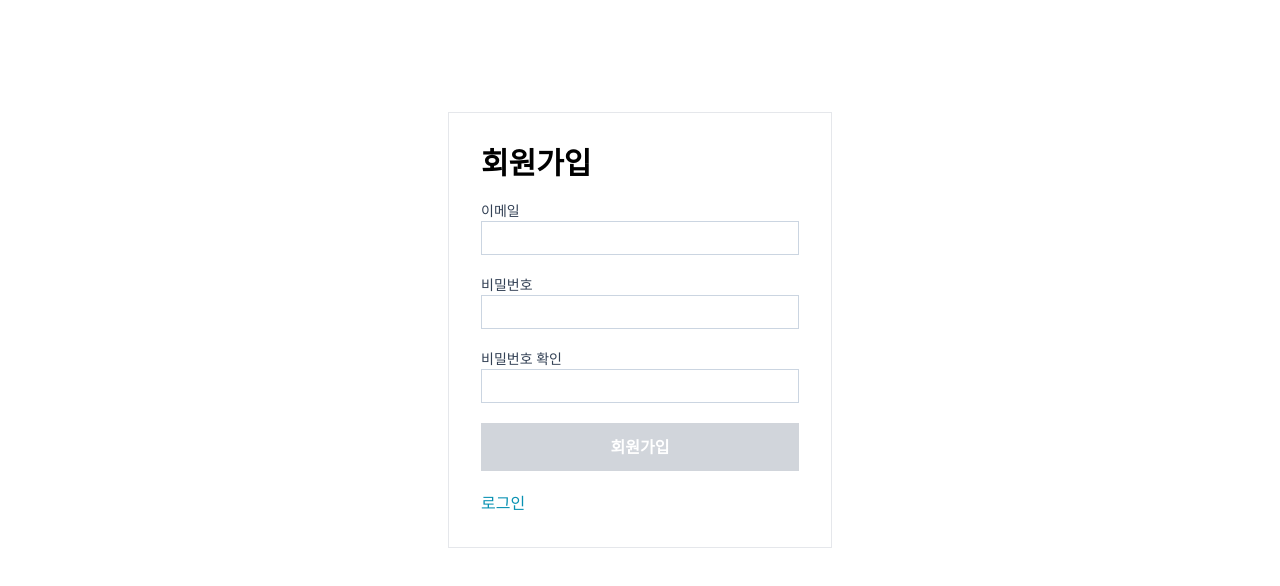
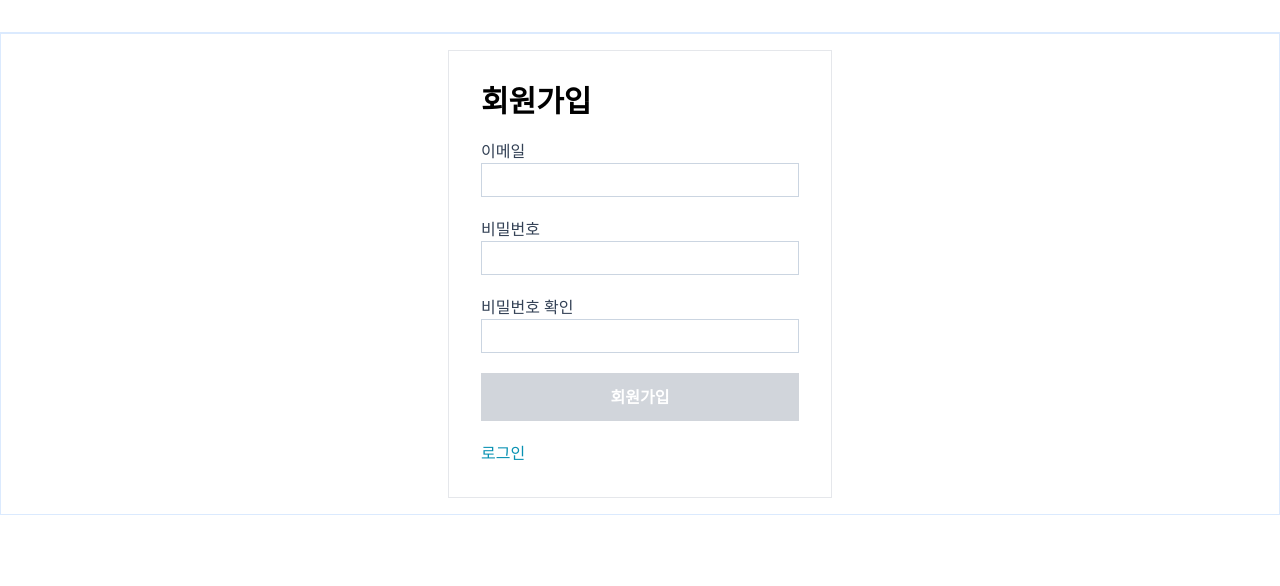
Before and after one commit to YongPilMoon/wanted-pre-onboarding-challenge-fe-1, a React (Vite) app: page /auth/signup in a window 1280 px wide. Shown: the top 586 px of the page. Built offline with nearby package versions, Linux system fonts and the light colour scheme.

Commit message:
feat: todo editor ui 구현

```diff
--- a/src/assets/todo/Todo.tsx
+++ /dev/null
@@ -1,7 +0,0 @@
-import TodoList from "./TodoList";
-
-function Todo() {
-  return <TodoList />;
-}
-
-export default Todo;
--- /dev/null
+++ b/src/features/todo/Todo.tsx
@@ -0,0 +1,18 @@
+import TodoEditor from "./TodoEditor";
+import TodoList from "./TodoList";
+
+function Todo() {
+  return (
+    <div className="flex flex-col gap-4">
+      <header>
+        <h1 className="text-3xl font-bold">Todos</h1>
+      </header>
+      <div className="grid grid-cols-2">
+        <TodoList />
+        <TodoEditor />
+      </div>
+    </div>
+  );
+}
+
+export default Todo;
--- /dev/null
+++ b/src/features/todo/TodoEditor.tsx
@@ -0,0 +1,26 @@
+import { TextArea, TextField } from "@/ui";
+import Button from "@/ui/Button";
+import { useForm } from "react-hook-form";
+
+type TodoEditorType = {
+  id?: string;
+};
+
+function TodoEditor({ id }: TodoEditorType) {
+  const { register } = useForm({
+    defaultValues: {
+      title: "",
+      content: "",
+    },
+  });
+
+  return (
+    <div className="grid grid-flow-row gap-4 border border-blue-100 p-4">
+      <TextField label="제목" placeholder="" />
+      <TextArea label="내용" />
+      <Button>{id ? "수정" : "작성"}</Button>
+    </div>
+  );
+}
+
+export default TodoEditor;
--- a/src/assets/todo/TodoList.tsx
+++ b/src/features/todo/TodoList.tsx
@@ -6,7 +6,7 @@ function TodoList() {
     select: ({ data }) => data,
   });
   console.log(todos);
-  return <div>todos</div>;
+  return <div className="border border-blue-100 p-4">todos</div>;
 }
 
 export default TodoList;
--- a/src/pages/Home.tsx
+++ b/src/pages/Home.tsx
@@ -1,4 +1,4 @@
-import Todo from "@/assets/todo/Todo";
+import Todo from "@/features/todo/Todo";
 
 function Home() {
   return (
--- a/src/ui/Header.tsx
+++ b/src/ui/Header.tsx
@@ -9,7 +9,7 @@ function Header() {
     resetAuth();
   };
   return (
-    <header className="p-4 flex justify-end">
+    <header className="p-4 flex justify-end border-b border-blue-100">
       {token && (
         <button className="p-2 bg-gray-300 text-xs" onClick={onButtonClick}>
           로그아웃
--- a/src/ui/Layout.tsx
+++ b/src/ui/Layout.tsx
@@ -5,7 +5,7 @@ function Layout() {
   return (
     <div>
       <Header />
-      <main className="container mx-auto p-20">
+      <main className="container mx-auto p-4 border border-blue-100">
         <Outlet />
       </main>
     </div>
--- /dev/null
+++ b/src/ui/TextArea.tsx
@@ -0,0 +1,19 @@
+import { ComponentProps } from "react";
+
+type TextAreaProps = {
+  label?: string;
+} & ComponentProps<"textarea">;
+
+const TextArea = ({ label }: TextAreaProps) => {
+  return (
+    <div>
+      <span className="font-medium text-slate-700 mb-1">{label}</span>
+      <textarea
+        className="border border-slate-300 placeholder-slate-400 w-full p-1"
+        rows={8}
+      />
+    </div>
+  );
+};
+
+export default TextArea;
--- a/src/ui/TextField.tsx
+++ b/src/ui/TextField.tsx
@@ -9,14 +9,12 @@ const TextInput = forwardRef<HTMLInputElement, TextInputProps>(
   ({ label, errorMessage, ...otherProps }, ref) => {
     return (
       <div>
-        <label className="block">
-          <span className="block text-sm font-medium text-slate-700">
-            {label}
-          </span>
+        <label>
+          <span className="font-medium text-slate-700 mb-1">{label}</span>
           <input
             ref={ref}
             {...otherProps}
-            className="block border border-slate-300 placeholder-slate-400 w-full p-1"
+            className="border border-slate-300 placeholder-slate-400 w-full p-1"
           />
         </label>
         {errorMessage && (
--- /dev/null
+++ b/src/ui/index.ts
@@ -0,0 +1,4 @@
+import TextArea from "./TextArea";
+import TextField from "./TextField";
+
+export { TextArea, TextField };
```
Also changed, not shown: src/features/todo/api.ts (renamed from src/assets/todo/api.ts).
